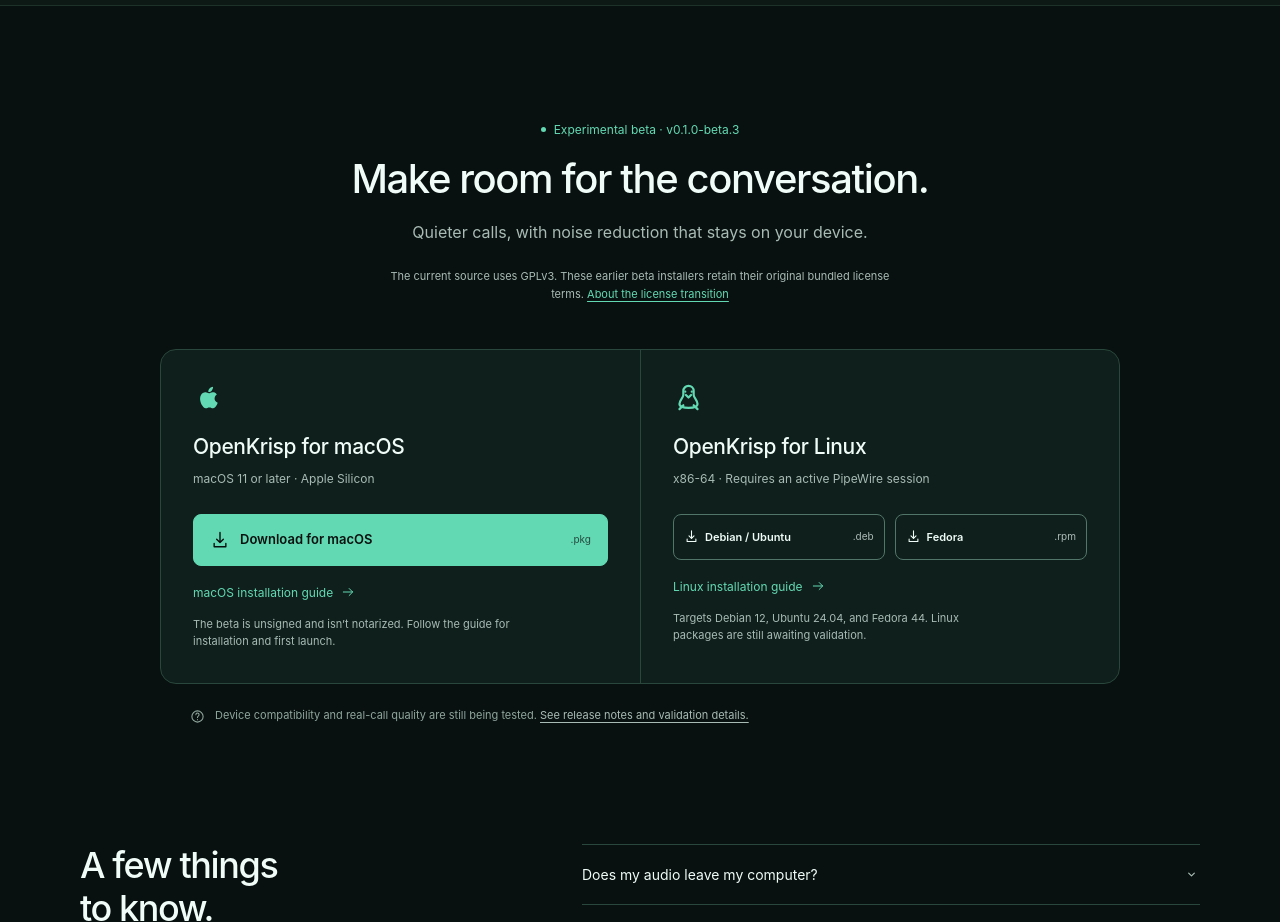
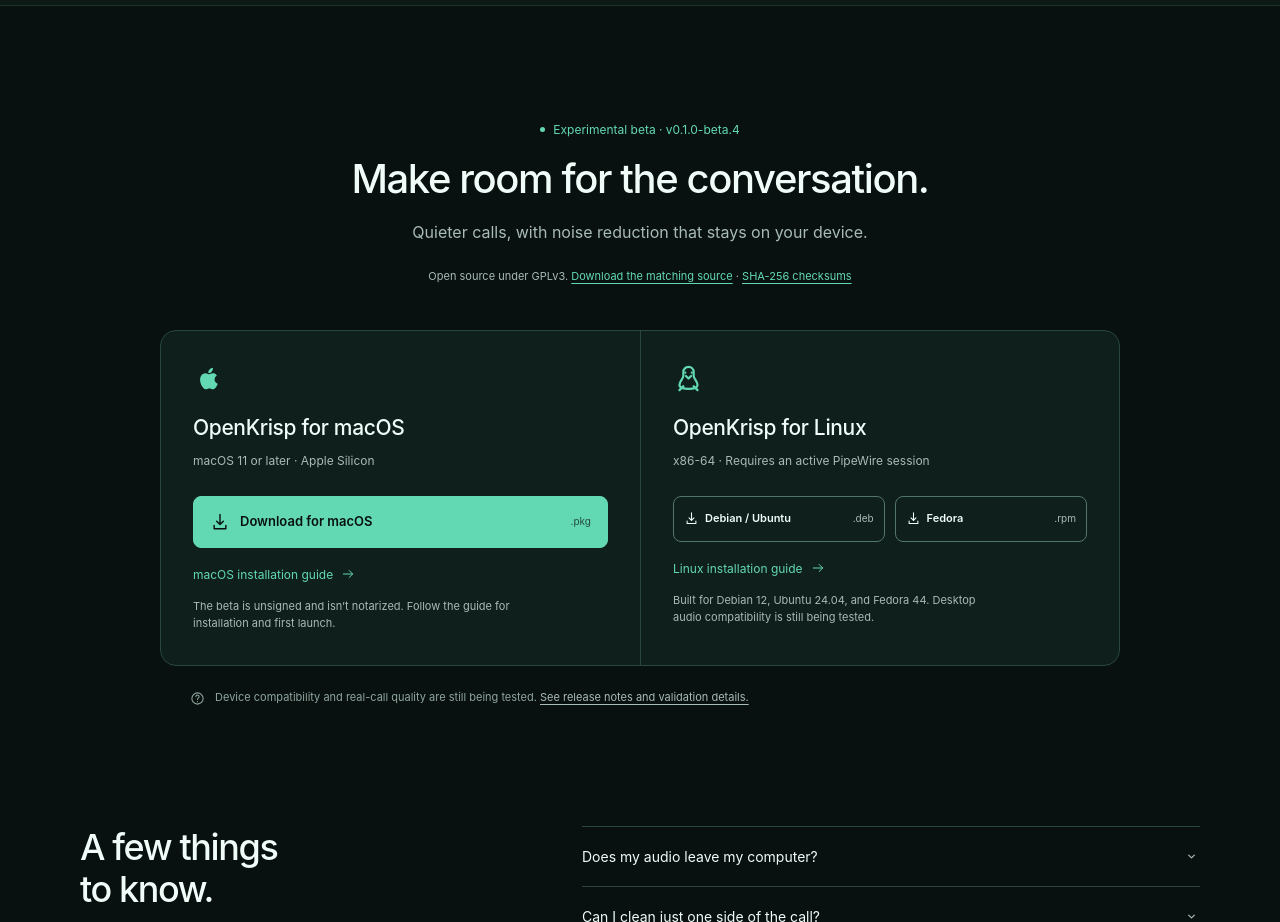
Before and after one commit to OpenKrisp/website, a website: page index.html in a window 1280 px wide. Shown: the part 2980-3902 px from the top of the page. Drawn offline with Linux system fonts and the light colour scheme.

Commit message:
Point downloads to GPLv3 beta 4

```diff
--- a/index.html
+++ b/index.html
@@ -144,13 +144,13 @@
       </section>
 
       <section class="download-section wrap" id="download" aria-labelledby="download-title">
-        <div class="download-heading"><span class="release-label"><span class="status-dot"></span>Experimental beta · v0.1.0-beta.3</span><h2 id="download-title">Make room for the conversation.</h2><p>Quieter calls, with noise reduction that stays on your device.</p></div>
-        <p class="release-license-note">The current source uses GPLv3. These earlier beta installers retain their original bundled license terms. <a href="https://github.com/OpenKrisp/OpenKrisp/blob/main/docs/LICENSING.md">About the license transition</a></p>
+        <div class="download-heading"><span class="release-label"><span class="status-dot"></span>Experimental beta · v0.1.0-beta.4</span><h2 id="download-title">Make room for the conversation.</h2><p>Quieter calls, with noise reduction that stays on your device.</p></div>
+        <p class="release-license-note">Open source under GPLv3. <a href="https://github.com/OpenKrisp/OpenKrisp/releases/download/v0.1.0-beta.4/OpenKrisp-0.1.0-beta.4-source.tar.gz">Download the matching source</a> · <a href="https://github.com/OpenKrisp/OpenKrisp/releases/download/v0.1.0-beta.4/SHA256SUMS">SHA-256 checksums</a></p>
         <div class="download-options">
-          <article class="platform-option"><svg class="platform-icon icon"><use href="#i-apple"/></svg><h3>OpenKrisp for macOS</h3><p>macOS 11 or later · Apple Silicon</p><a class="button button-primary" href="https://github.com/OpenKrisp/OpenKrisp/releases/download/v0.1.0-beta.3/OpenKrisp-0.1.0-beta.3-macos-arm64.pkg"><svg class="icon"><use href="#i-download"/></svg>Download for macOS<span class="file-type">.pkg</span></a><a class="installation-link" href="https://github.com/OpenKrisp/OpenKrisp/blob/main/docs/COMMUNITY_RELEASE.md#installing-on-macos">macOS installation guide<svg class="icon"><use href="#i-arrow"/></svg></a><p class="platform-note">The beta is unsigned and isn’t notarized. Follow the guide for installation and first launch.</p></article>
-          <article class="platform-option"><svg class="platform-icon icon"><use href="#i-linux"/></svg><h3>OpenKrisp for Linux</h3><p>x86-64 · Requires an active PipeWire session</p><div class="linux-downloads"><a class="button button-outline" href="https://github.com/OpenKrisp/OpenKrisp/releases/download/v0.1.0-beta.3/OpenKrisp-0.1.0-beta.3-linux-amd64.deb"><svg class="icon"><use href="#i-download"/></svg>Debian / Ubuntu<span class="file-type">.deb</span></a><a class="button button-outline" href="https://github.com/OpenKrisp/OpenKrisp/releases/download/v0.1.0-beta.3/OpenKrisp-0.1.0-beta.3-linux-x86_64.rpm"><svg class="icon"><use href="#i-download"/></svg>Fedora<span class="file-type">.rpm</span></a></div><a class="installation-link" href="https://github.com/OpenKrisp/OpenKrisp/blob/main/packaging/linux/INSTALL.md">Linux installation guide<svg class="icon"><use href="#i-arrow"/></svg></a><p class="platform-note">Targets Debian 12, Ubuntu 24.04, and Fedora 44. Linux packages are still awaiting validation.</p></article>
+          <article class="platform-option"><svg class="platform-icon icon"><use href="#i-apple"/></svg><h3>OpenKrisp for macOS</h3><p>macOS 11 or later · Apple Silicon</p><a class="button button-primary" href="https://github.com/OpenKrisp/OpenKrisp/releases/download/v0.1.0-beta.4/OpenKrisp-0.1.0-beta.4-macos-arm64.pkg"><svg class="icon"><use href="#i-download"/></svg>Download for macOS<span class="file-type">.pkg</span></a><a class="installation-link" href="https://github.com/OpenKrisp/OpenKrisp/blob/main/docs/COMMUNITY_RELEASE.md#installing-on-macos">macOS installation guide<svg class="icon"><use href="#i-arrow"/></svg></a><p class="platform-note">The beta is unsigned and isn’t notarized. Follow the guide for installation and first launch.</p></article>
+          <article class="platform-option"><svg class="platform-icon icon"><use href="#i-linux"/></svg><h3>OpenKrisp for Linux</h3><p>x86-64 · Requires an active PipeWire session</p><div class="linux-downloads"><a class="button button-outline" href="https://github.com/OpenKrisp/OpenKrisp/releases/download/v0.1.0-beta.4/OpenKrisp-0.1.0-beta.4-linux-amd64.deb"><svg class="icon"><use href="#i-download"/></svg>Debian / Ubuntu<span class="file-type">.deb</span></a><a class="button button-outline" href="https://github.com/OpenKrisp/OpenKrisp/releases/download/v0.1.0-beta.4/OpenKrisp-0.1.0-beta.4-linux-x86_64.rpm"><svg class="icon"><use href="#i-download"/></svg>Fedora<span class="file-type">.rpm</span></a></div><a class="installation-link" href="https://github.com/OpenKrisp/OpenKrisp/blob/main/packaging/linux/INSTALL.md">Linux installation guide<svg class="icon"><use href="#i-arrow"/></svg></a><p class="platform-note">Built for Debian 12, Ubuntu 24.04, and Fedora 44. Desktop audio compatibility is still being tested.</p></article>
         </div>
-        <div class="beta-note"><svg class="icon"><use href="#i-help"/></svg><p>Device compatibility and real-call quality are still being tested. <a href="https://github.com/OpenKrisp/OpenKrisp/releases/tag/v0.1.0-beta.3">See release notes and validation details.</a></p></div>
+        <div class="beta-note"><svg class="icon"><use href="#i-help"/></svg><p>Device compatibility and real-call quality are still being tested. <a href="https://github.com/OpenKrisp/OpenKrisp/releases/tag/v0.1.0-beta.4">See release notes and validation details.</a></p></div>
       </section>
 
       <section class="faq-section wrap" aria-labelledby="faq-title">
@@ -161,7 +161,7 @@
           <details><summary>Which call apps can I use it with?<svg class="icon"><use href="#i-chevron"/></svg></summary><p>Use a call app that lets you select its microphone and speaker devices. Choose OpenKrisp Microphone and OpenKrisp Speaker in its audio settings. Compatibility is still being tested during the beta.</p></details>
           <details><summary>Is it available for Windows or Intel Macs?<svg class="icon"><use href="#i-chevron"/></svg></summary><p>The current beta targets Apple Silicon Macs and x86-64 Linux. Windows and Intel Mac installers aren’t provided.</p></details>
           <details><summary>Can I use it for music or without headphones?<svg class="icon"><use href="#i-chevron"/></svg></summary><p>Noise reduction is designed for speech. Use your usual audio output for music. Start with headphones for calls; speakerphone use hasn’t been validated yet.</p></details>
-          <details><summary>Is OpenKrisp fully open source?<svg class="icon"><use href="#i-chevron"/></svg></summary><p>Yes. The current OpenKrisp source is licensed under GNU GPLv3 (GPL-3.0-only). You can use, inspect, modify, and redistribute it, including commercially, under the license’s terms. Distributed covered modifications must preserve GPLv3 licensing and corresponding source access for recipients. Earlier beta installers retain their original bundled terms. <a href="https://github.com/OpenKrisp/OpenKrisp/blob/main/LICENSE">Read the license</a> and <a href="https://github.com/OpenKrisp/OpenKrisp/blob/main/CONTRIBUTING.md">contribution guide</a>.</p></details>
+          <details><summary>Is OpenKrisp fully open source?<svg class="icon"><use href="#i-chevron"/></svg></summary><p>Yes. OpenKrisp’s source and current beta downloads use GNU GPLv3 (GPL-3.0-only). You can use, inspect, modify, and redistribute it, including commercially, under the license’s terms. Distributed covered modifications must preserve GPLv3 licensing and corresponding source access for recipients. Releases before beta 4 retain their original bundled terms. <a href="https://github.com/OpenKrisp/OpenKrisp/blob/main/LICENSE">Read the license</a> and <a href="https://github.com/OpenKrisp/OpenKrisp/blob/main/CONTRIBUTING.md">contribution guide</a>.</p></details>
         </div>
       </section>
     </main>
```
Also changed, not shown: README.md.
